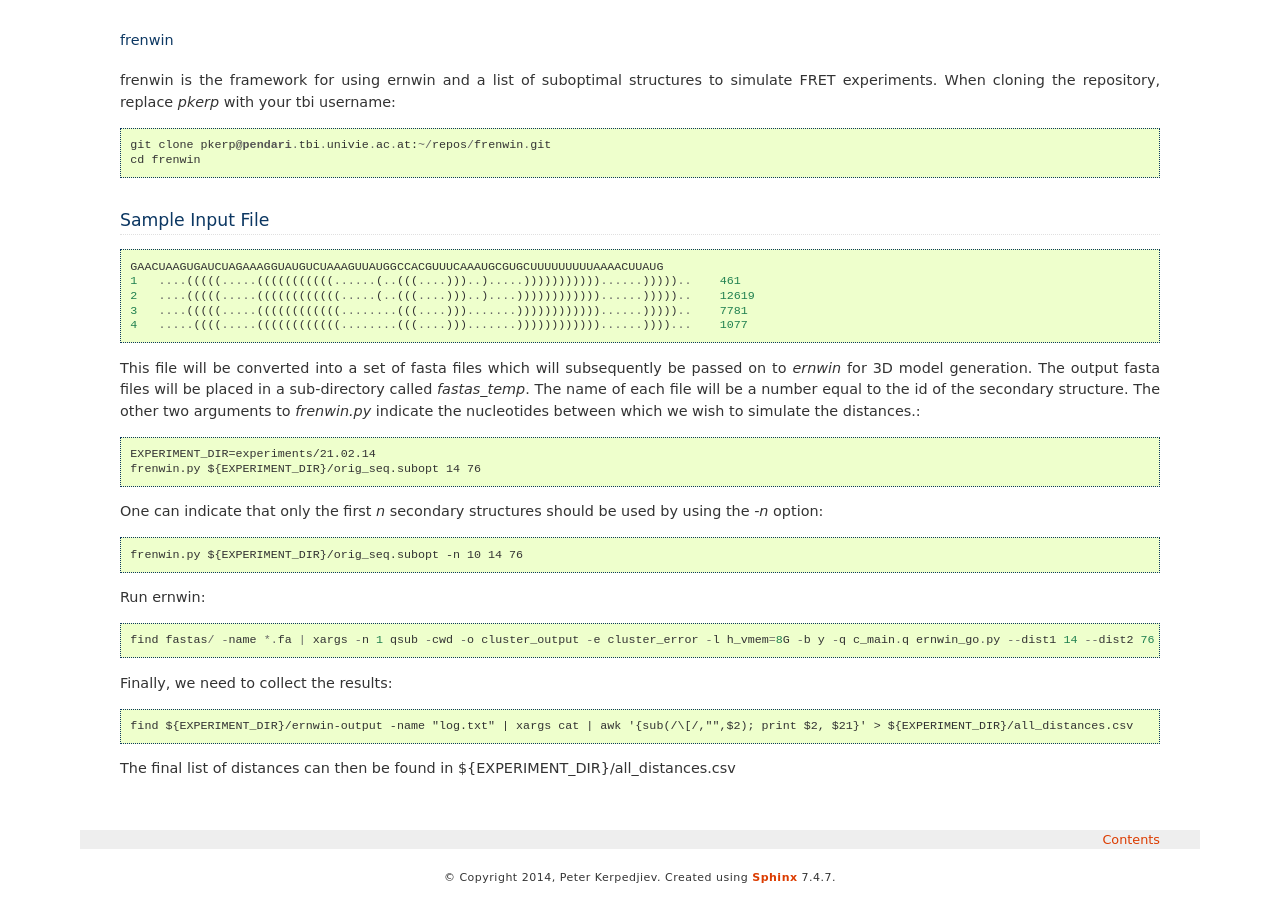
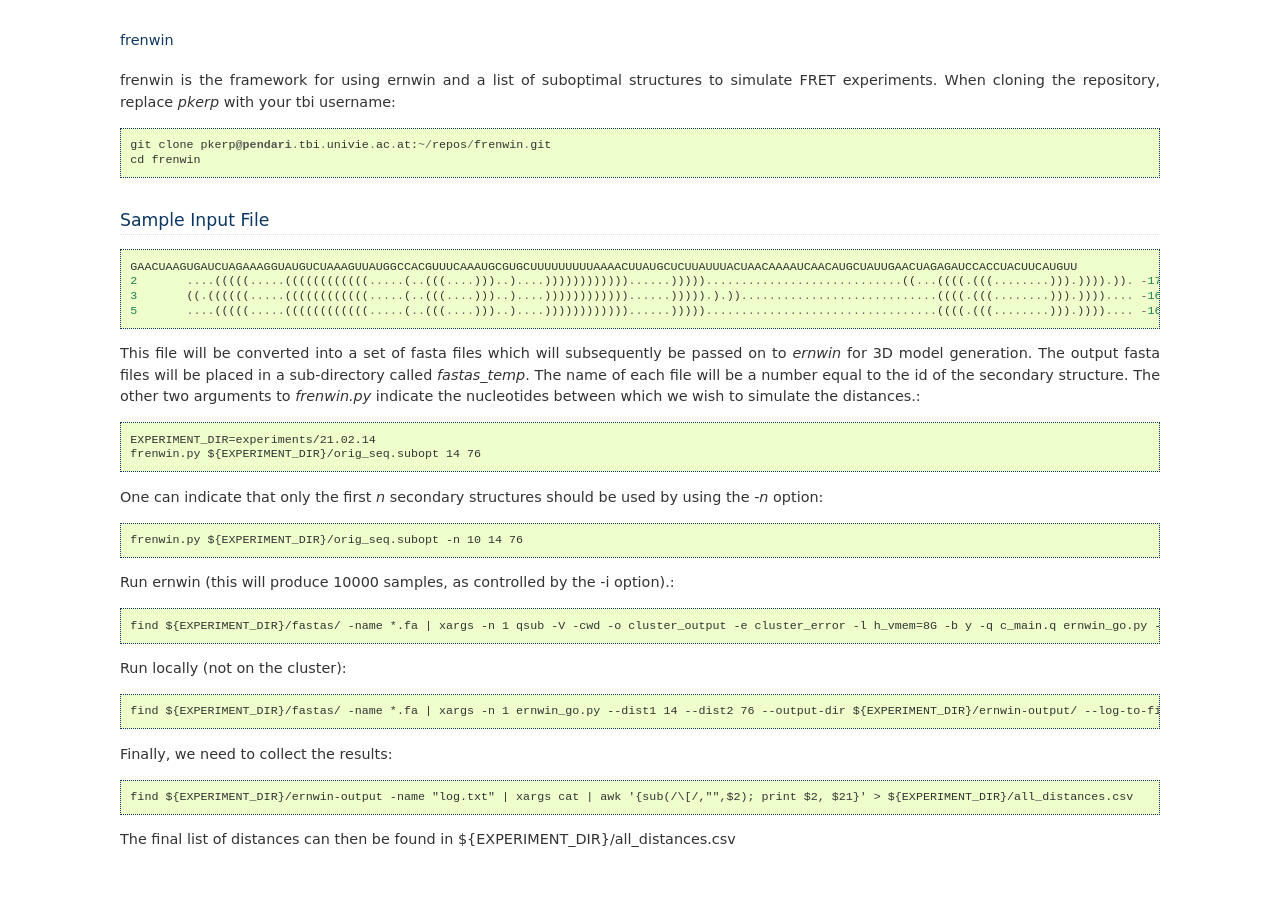
Before and after one commit to pkerpedjiev/frenwin, a Sphinx documentation site: the page built from doc/index.rst, in a window 1280 px wide and 900 px high, scrolled down 797 px. Built offline with Sphinx 7.4.7, drawn with Linux system fonts in a browser that asks for light colours.

Commit message:
Documentation changes

```diff
--- a/doc/index.rst
+++ b/doc/index.rst
@@ -62,11 +62,11 @@ Sample Input File
 
 ::
 
-    GAACUAAGUGAUCUAGAAAGGUAUGUCUAAAGUUAUGGCCACGUUUCAAAUGCGUGCUUUUUUUUUAAAACUUAUG
-    1   ....(((((.....(((((((((((......(..(((....)))..).....)))))))))))......)))))..    461
-    2   ....(((((.....((((((((((((.....(..(((....)))..)....))))))))))))......)))))..    12619
-    3   ....(((((.....((((((((((((........(((....))).......))))))))))))......)))))..    7781
-    4   .....((((.....((((((((((((........(((....))).......))))))))))))......))))...    1077
+    GAACUAAGUGAUCUAGAAAGGUAUGUCUAAAGUUAUGGCCACGUUUCAAAUGCGUGCUUUUUUUUUAAAACUUAUGCUCUUAUUUACUAACAAAAUCAACAUGCUAUUGAACUAGAGAUCCACCUACUUCAUGUU
+    2       ....(((((.....((((((((((((.....(..(((....)))..)....))))))))))))......)))))............................((...((((.(((........))).)))).)). -17.2   NORM_CF NA      NA
+    3       ((.((((((.....((((((((((((.....(..(((....)))..)....))))))))))))......))))).).))............................((((.(((........))).)))).... -16.8   NORM_CF NA      NA
+    5       ....(((((.....((((((((((((.....(..(((....)))..)....))))))))))))......))))).................................((((.(((........))).)))).... -16.7   NORM_CF NA      NA
+
 
 
 This file will be converted into a set of fasta files which will subsequently
@@ -84,9 +84,13 @@ using the `-n` option::
 
    frenwin.py ${EXPERIMENT_DIR}/orig_seq.subopt -n 10 14 76
 
-Run ernwin::
+Run ernwin (this will produce 10000 samples, as controlled by the -i option).::
 
-    find fastas/ -name *.fa | xargs -n 1 qsub -cwd -o cluster_output -e cluster_error -l h_vmem=8G -b y -q c_main.q ernwin_go.py --dist1 14 --dist2 76 --stats-file ~/projects/ernwin/fess/stats/combined.stats --output-dir ernwin-output/ --log-to-file
+    find ${EXPERIMENT_DIR}/fastas/ -name *.fa | xargs -n 1 qsub -V -cwd -o cluster_output -e cluster_error -l h_vmem=8G -b y -q c_main.q ernwin_go.py --dist1 14 --dist2 76 --output-dir ${EXPERIMENT_DIR}/ernwin-output/ --log-to-file -i 10000
+
+Run locally (not on the cluster)::
+
+    find ${EXPERIMENT_DIR}/fastas/ -name *.fa | xargs -n 1 ernwin_go.py --dist1 14 --dist2 76 --output-dir ${EXPERIMENT_DIR}/ernwin-output/ --log-to-file -i 10000
 
 Finally, we need to collect the results::
 
```
